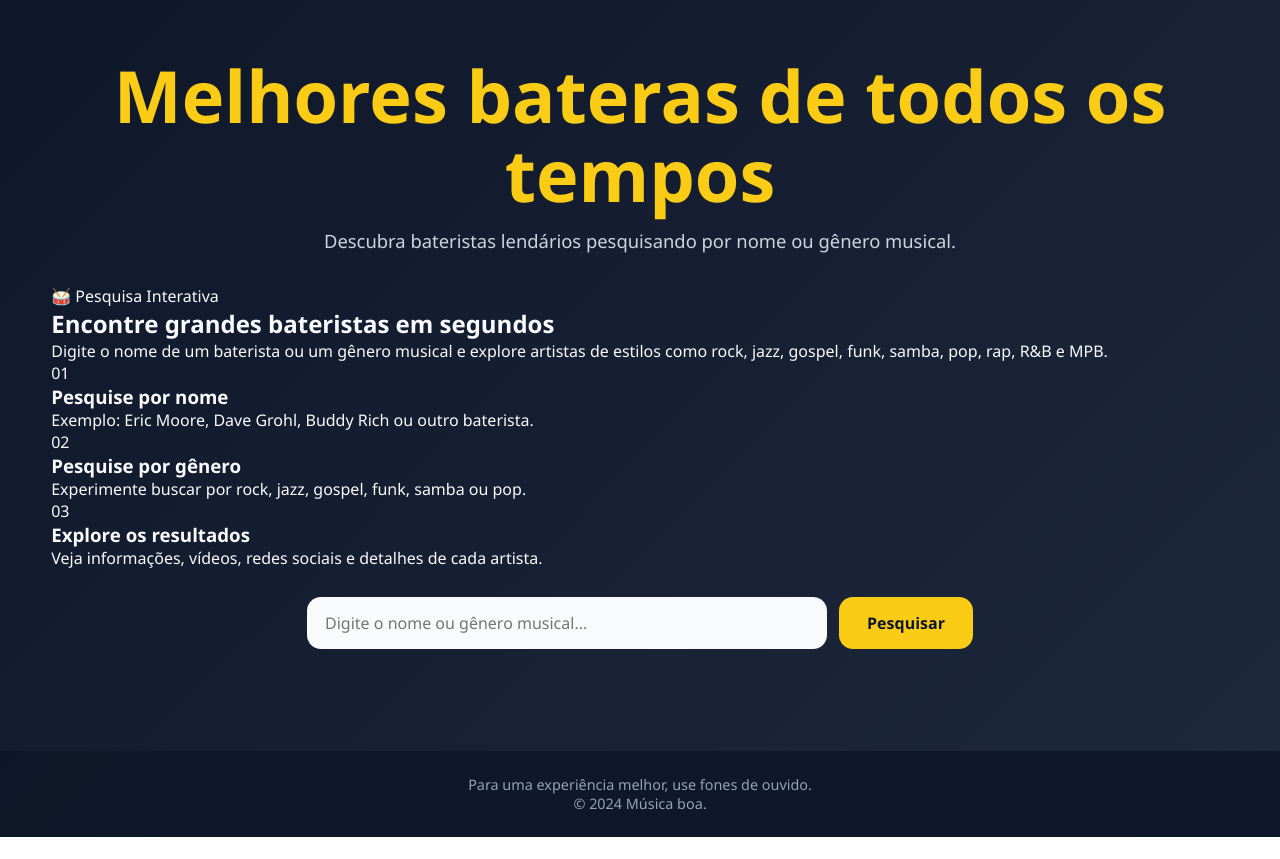
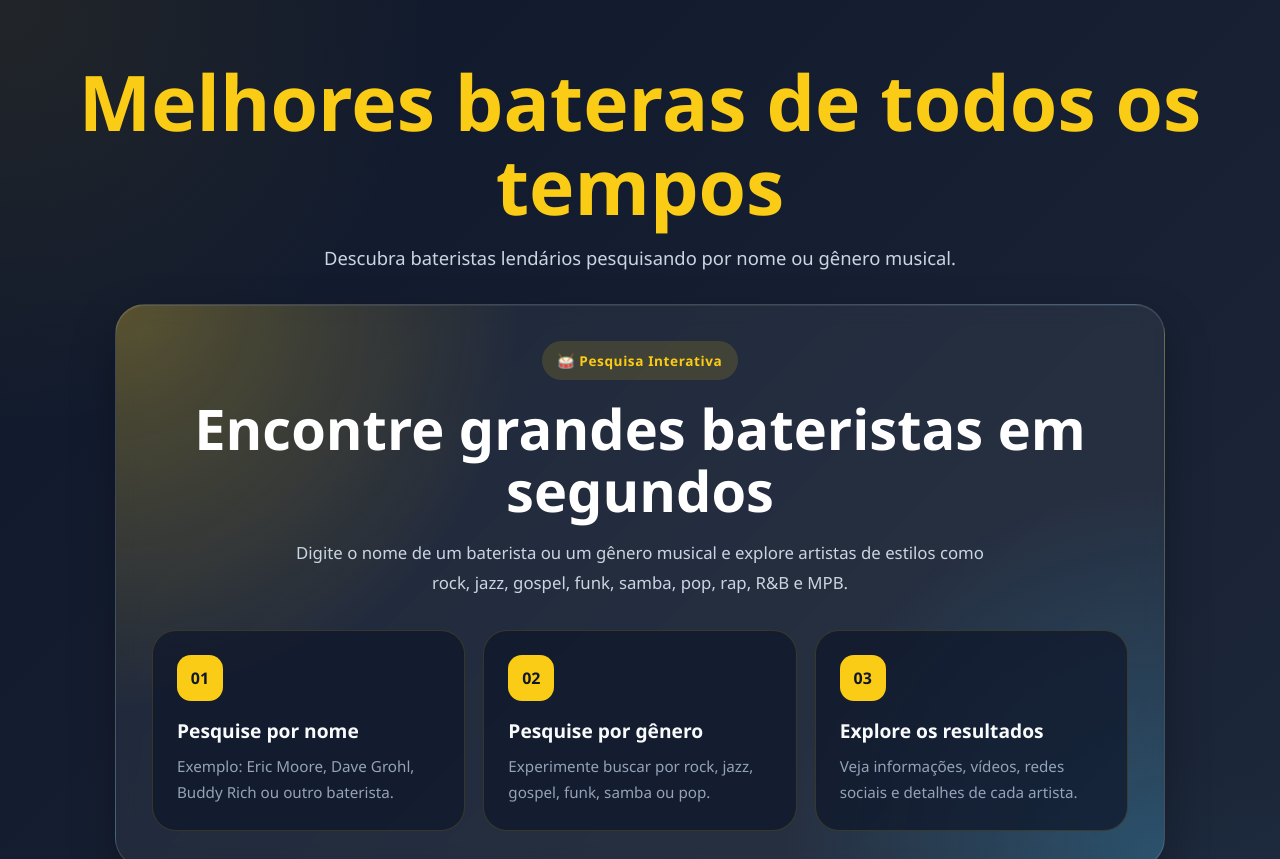
Before and after one commit to RenatoFariaDv/The-Best-Drummers, a website: page index.html in a window 1280 px wide. Shown: the top 859 px of the page. Before the commit the page ends 837 px from the top, so only its background shows below. Drawn offline with Linux system fonts and the light colour scheme.

Commit message:
Atualizar o style.css
Add modern how it works section

```diff
--- a/style.css
+++ b/style.css
@@ -7,136 +7,315 @@
 
 body {
   min-height: 100vh;
-  background: linear-gradient(135deg, #0f172a, #1e293b);
+  background:
+    radial-gradient(circle at top left, rgba(250, 204, 21, 0.08), transparent 25%),
+    radial-gradient(circle at bottom right, rgba(56, 189, 248, 0.08), transparent 25%),
+    linear-gradient(135deg, #0f172a, #1e293b);
+
   color: #f8fafc;
   overflow-x: hidden;
+
+  display: flex;
+  flex-direction: column;
 }
 
 header {
   text-align: center;
-  padding: 56px 20px 32px;
+  padding: 60px 20px 32px;
 }
 
 header h1 {
-  font-size: clamp(2rem, 6vw, 4.5rem);
+  font-size: clamp(2.2rem, 6vw, 5rem);
   line-height: 1.1;
   color: #facc15;
   margin-bottom: 14px;
+  font-weight: 800;
 }
 
 header p {
   max-width: 700px;
   margin: 0 auto;
-  font-size: clamp(0.95rem, 2vw, 1.15rem);
+  font-size: clamp(1rem, 2vw, 1.15rem);
   color: #cbd5e1;
+  line-height: 1.6;
 }
 
 main {
   width: min(92%, 1200px);
   margin: 0 auto;
+  flex: 1;
 }
+
+/* HERO SECTION */
+
+.how-it-works {
+  position: relative;
+  max-width: 1050px;
+  margin: 0 auto 40px;
+  padding: 36px;
+  text-align: center;
+  border-radius: 30px;
+  overflow: hidden;
+
+  background:
+    radial-gradient(circle at top left, rgba(250, 204, 21, 0.25), transparent 34%),
+    radial-gradient(circle at bottom right, rgba(56, 189, 248, 0.22), transparent 32%),
+    rgba(255, 255, 255, 0.06);
+
+  border: 1px solid rgba(255, 255, 255, 0.14);
+
+  box-shadow:
+    0 18px 45px rgba(0, 0, 0, 0.28),
+    inset 0 1px 0 rgba(255, 255, 255, 0.08);
+
+  backdrop-filter: blur(10px);
+}
+
+.section-badge {
+  display: inline-block;
+  margin-bottom: 18px;
+  padding: 10px 16px;
+  border-radius: 999px;
+
+  background: rgba(250, 204, 21, 0.14);
+
+  color: #facc15;
+  font-weight: 800;
+  font-size: 0.85rem;
+  letter-spacing: 0.6px;
+}
+
+.how-it-works h2 {
+  font-size: clamp(2rem, 5vw, 3.5rem);
+  color: #ffffff;
+  line-height: 1.1;
+  margin-bottom: 16px;
+  font-weight: 800;
+}
+
+.how-it-works > p {
+  max-width: 720px;
+  margin: 0 auto;
+  color: #cbd5e1;
+  line-height: 1.8;
+  font-size: 1.05rem;
+}
+
+.steps {
+  display: grid;
+  grid-template-columns: repeat(3, 1fr);
+  gap: 18px;
+  margin-top: 32px;
+}
+
+.step-card {
+  padding: 24px;
+  border-radius: 24px;
+
+  background: rgba(15, 23, 42, 0.72);
+
+  border: 1px solid rgba(250, 204, 21, 0.15);
+
+  transition: 0.3s ease;
+
+  text-align: left;
+}
+
+.step-card:hover {
+  transform: translateY(-8px);
+  border-color: #facc15;
+
+  box-shadow: 0 12px 30px rgba(250, 204, 21, 0.12);
+}
+
+.step-card span {
+  display: inline-flex;
+  width: 46px;
+  height: 46px;
+
+  align-items: center;
+  justify-content: center;
+
+  margin-bottom: 16px;
+
+  border-radius: 14px;
+
+  background: #facc15;
+
+  color: #0f172a;
+
+  font-weight: 900;
+}
+
+.step-card h3 {
+  color: #f8fafc;
+  margin-bottom: 10px;
+  font-size: 1.2rem;
+}
+
+.step-card p {
+  color: #94a3b8;
+  line-height: 1.7;
+  font-size: 0.95rem;
+}
+
+/* SEARCH */
 
 .search-box {
   display: flex;
   justify-content: center;
-  gap: 12px;
-  margin: 28px auto 42px;
+  gap: 14px;
+  margin: 30px auto 46px;
 }
 
 .search-box input {
-  width: min(100%, 520px);
-  padding: 15px 18px;
-  border-radius: 14px;
+  width: min(100%, 540px);
+
+  padding: 16px 18px;
+
+  border-radius: 16px;
   border: none;
   outline: none;
+
+  background: rgba(255, 255, 255, 0.92);
+
+  color: #0f172a;
+
   font-size: 1rem;
-  background: #f8fafc;
-  color: #0f172a;
+
+  box-shadow: 0 10px 25px rgba(0, 0, 0, 0.18);
 }
 
 .search-box button {
-  padding: 15px 28px;
+  padding: 16px 30px;
+
   border: none;
-  border-radius: 14px;
-  background: #facc15;
+  border-radius: 16px;
+
+  background: linear-gradient(135deg, #facc15, #eab308);
+
   color: #0f172a;
-  font-weight: 700;
+
+  font-weight: 800;
   font-size: 1rem;
+
   cursor: pointer;
+
   transition: 0.3s;
 }
 
 .search-box button:hover {
-  background: #eab308;
-  transform: translateY(-2px);
+  transform: translateY(-3px);
+
+  box-shadow: 0 10px 25px rgba(250, 204, 21, 0.3);
 }
+
+/* RESULTS */
 
 .resultados-pesquisa {
   display: grid;
   grid-template-columns: repeat(3, 1fr);
+
   gap: 22px;
+
   margin-bottom: 60px;
 }
 
 .item-resultado {
-  background: rgba(255, 255, 255, 0.08);
-  border: 1px solid rgba(255, 255, 255, 0.14);
-  border-radius: 20px;
   padding: 24px;
-  box-shadow: 0 12px 28px rgba(0, 0, 0, 0.25);
-  transition: 0.3s;
+
+  border-radius: 24px;
+
+  background: rgba(255, 255, 255, 0.06);
+
+  border: 1px solid rgba(255, 255, 255, 0.1);
+
+  backdrop-filter: blur(8px);
+
+  transition: 0.3s ease;
+
+  box-shadow: 0 12px 30px rgba(0, 0, 0, 0.2);
 }
 
 .item-resultado:hover {
-  transform: translateY(-6px);
-  border-color: #facc15;
+  transform: translateY(-8px);
+
+  border-color: rgba(250, 204, 21, 0.5);
 }
 
 .item-resultado h2 {
   color: #facc15;
-  font-size: 1.6rem;
   margin-bottom: 14px;
+  font-size: 1.5rem;
 }
 
 .item-resultado p {
   color: #e2e8f0;
-  line-height: 1.6;
+  line-height: 1.7;
   margin-bottom: 10px;
-  font-size: 1rem;
 }
 
 .item-resultado a {
   display: inline-block;
-  margin-top: 12px;
+
+  margin-top: 14px;
+  margin-right: 10px;
+
   padding: 11px 16px;
+
   border-radius: 12px;
-  background: #facc15;
+
+  background: linear-gradient(135deg, #facc15, #eab308);
+
   color: #0f172a;
+
   text-decoration: none;
+
   font-weight: 700;
+
   transition: 0.3s;
 }
 
 .item-resultado a:hover {
-  background: #eab308;
+  transform: scale(1.04);
 }
+
+/* FOOTER */
 
 footer {
   text-align: center;
-  padding: 24px 16px;
+
+  padding: 28px 18px;
+
   background: rgba(15, 23, 42, 0.95);
+
   color: #94a3b8;
-  font-size: 0.9rem;
+
+  font-size: 0.92rem;
+
+  line-height: 1.7;
+
+  border-top: 1px solid rgba(255, 255, 255, 0.08);
 }
 
 /* TABLET */
+
 @media (max-width: 1024px) {
+  .steps {
+    grid-template-columns: 1fr;
+  }
+
   .resultados-pesquisa {
     grid-template-columns: repeat(2, 1fr);
   }
+
+  .step-card {
+    text-align: center;
+  }
 }
 
-/* CELULAR */
+/* MOBILE */
+
 @media (max-width: 640px) {
   header {
     padding: 42px 16px 24px;
@@ -147,9 +326,13 @@ footer {
     padding: 0 16px;
   }
 
+  .how-it-works {
+    padding: 28px 20px;
+    border-radius: 24px;
+  }
+
   .search-box {
     flex-direction: column;
-    margin: 22px auto 32px;
   }
 
   .search-box input,
@@ -168,11 +351,11 @@ footer {
 
   .item-resultado h2 {
     text-align: center;
-    font-size: 1.5rem;
   }
 
   .item-resultado a {
     width: 100%;
     text-align: center;
+    margin-right: 0;
   }
 }
```
